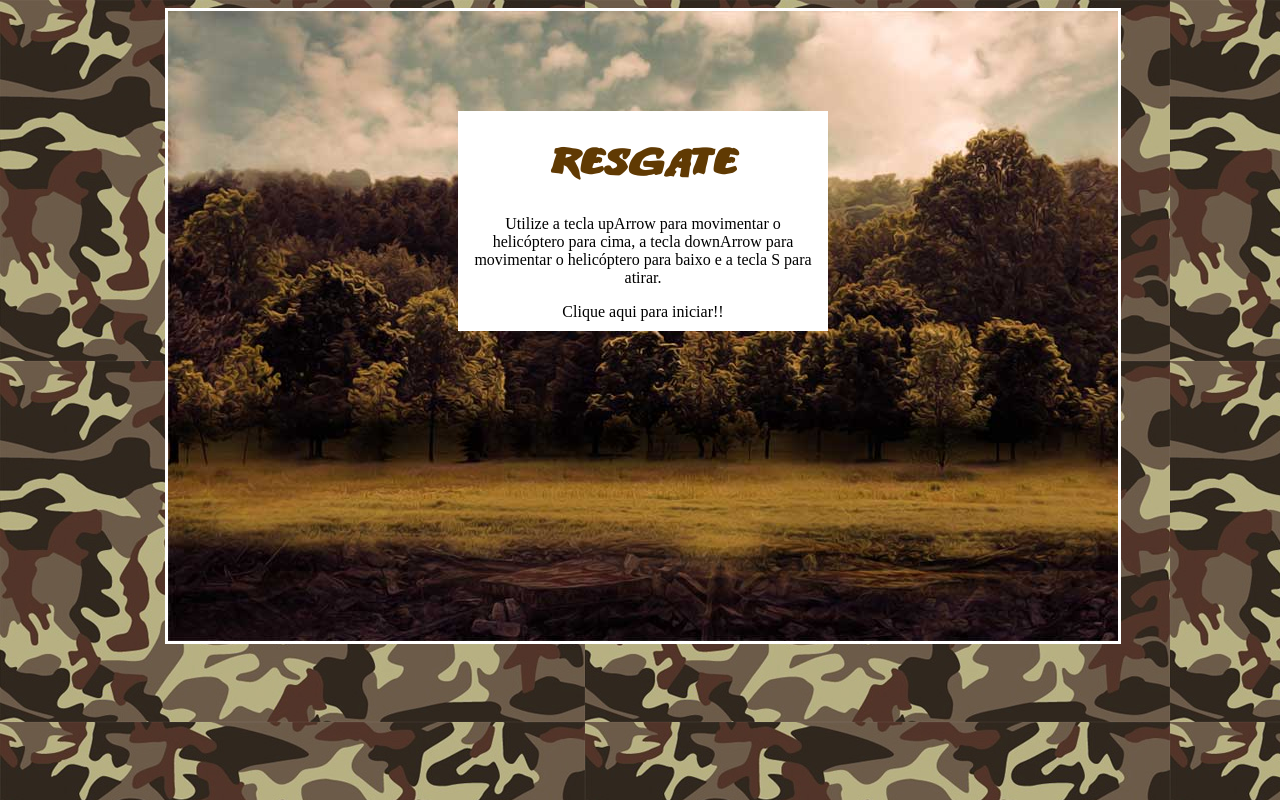
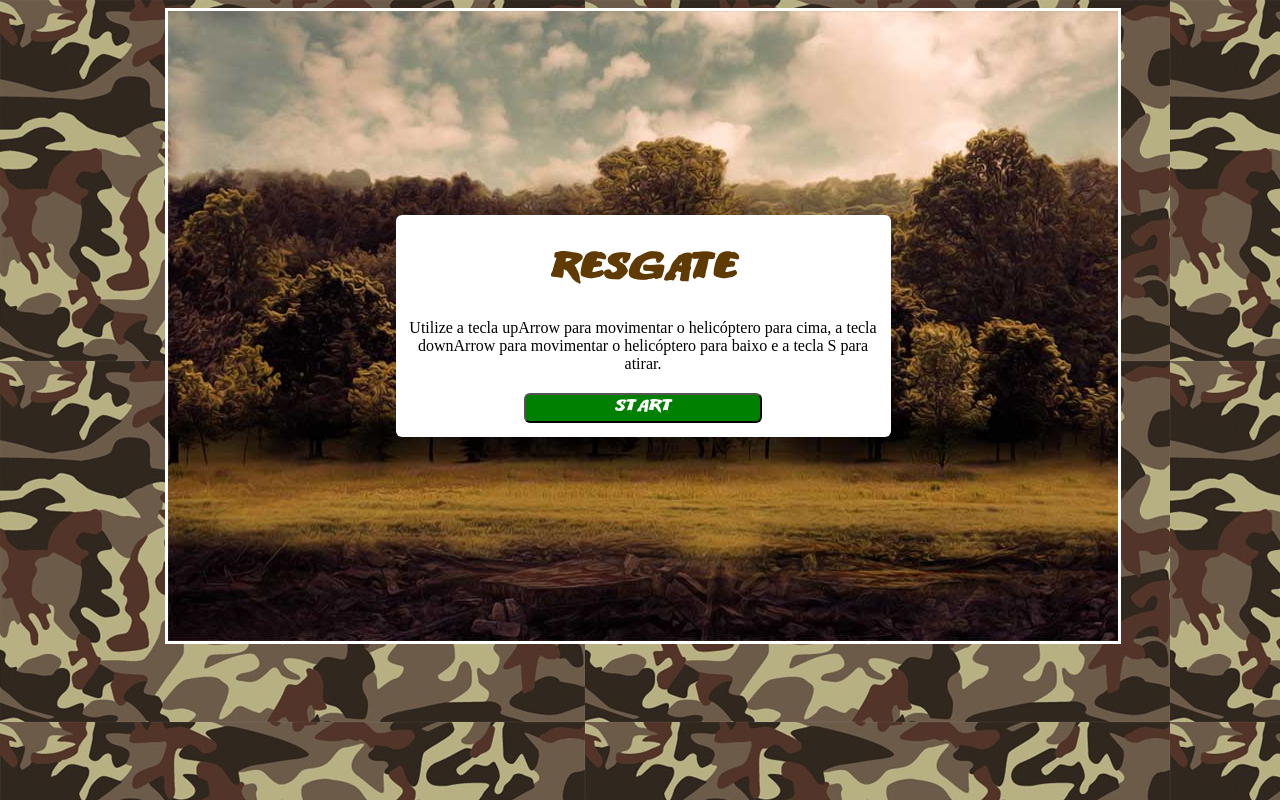
Before and after one commit to agnaldopsfilho/jogo-resgate, a plain HTML site: page index.html in a window 1280 px wide. Drawn offline with Linux system fonts and the light colour scheme.

Commit message:
Criado e estilizado o botão START, e centralizado os elementos dentro de fundoGame

```diff
--- a/css/estilos.css
+++ b/css/estilos.css
@@ -10,10 +10,15 @@ h1 {
 }
 
 body {
+	display:flex;
+	align-items: center;
 	background-image:url(../imgs/fundo.jpg);
 }
 
 #container{
+
+
+
 	width:950px;
 	height:auto;
 	position:relative;
@@ -23,11 +28,56 @@ body {
 
 
 #fundoGame {
+	display:flex;
+	align-items: center;
+	margin:auto;
 	width:950px;
 	height:630px;
 	background-image:url(../imgs/fundo_game.jpg);
 	border-color:#FFF;
 	border-style:solid;
+}
+
+
+#inicio {
+
+	width:50%;
+	height:auto;
+
+	background-color:#FFF;
+
+	margin:auto;
+
+	text-align: center;
+
+	padding:10px;
+	border-radius: 6px;
+
+}
+
+.botao{
+	width: 50%;
+	height: 30px;
+	margin: 4px;
+	border-radius: 4px;
+
+	background-color:green;
+	color: white;
+
+	font-size: large;
+
+	font-family: Titulo;
+
+	cursor: pointer;
+    transition: 0.5s ease all;
+    border-radius: 6px
+
+
+}
+
+.botao:hover{
+	background-color: rgb(6, 177, 34);
+	color: black;
 }
 
 #jogador {
@@ -68,17 +118,7 @@ background-image:url(../imgs/apache.png);
 	background-image:url(../imgs/amigo.png);
 }
 
-#inicio {
-	width:350px;
-	height:200px;
-	background-color:#FFF;
- 	margin-left:auto;
-        margin-right:auto;
- 	margin-top:100px;
-	text-align:center;
-	padding:10px;
 
-}
 
 .anima1 {
 	background-image:url(../imgs/helicoptero.png);
--- a/index.html
+++ b/index.html
@@ -11,9 +11,9 @@
 
 	<div id="fundoGame"> <!-- div fundoGame !-->
 
-		<div id="inicio" onclick="start()"><h1> Resgate </h1> <!-- div inicio !-->
+		<div id="inicio"><h1> Resgate </h1> <!-- div inicio !-->
 		<p>Utilize a tecla upArrow para movimentar o helicóptero para cima, a tecla downArrow para movimentar o helicóptero para baixo e a tecla S para atirar.</p>
-		<p> Clique aqui para iniciar!! </p>
+		<button class="botao"  onclick="start()">Start</button>
 		</div> <!-- Fim da div inicio !-->
 
     </div> <!-- Fim da div fundoGame !-->
```
